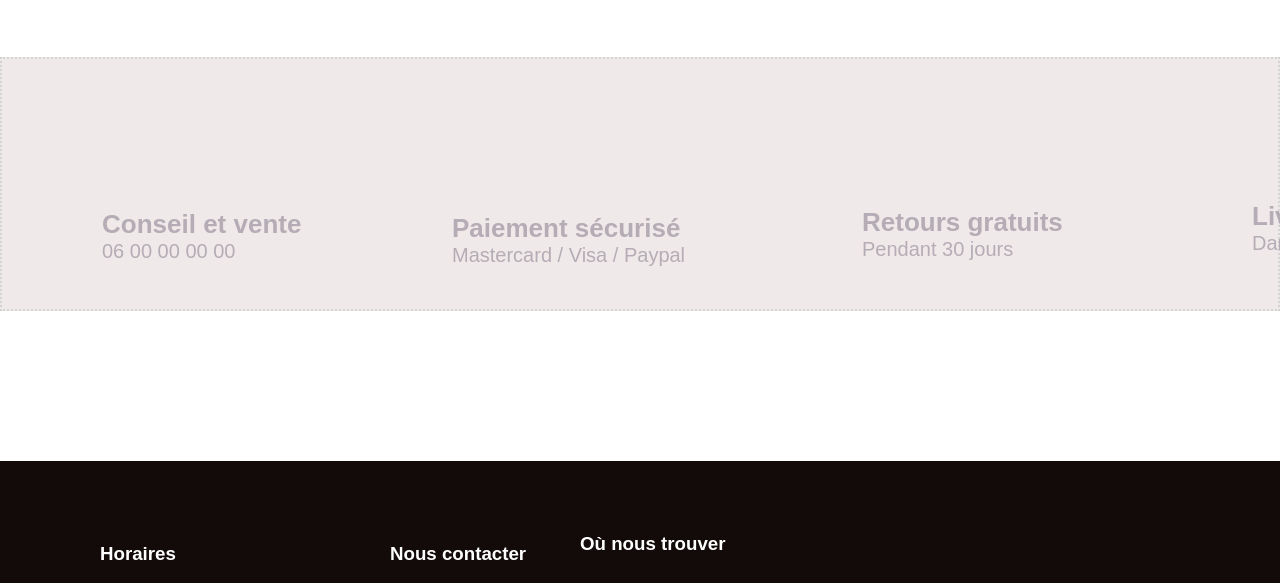
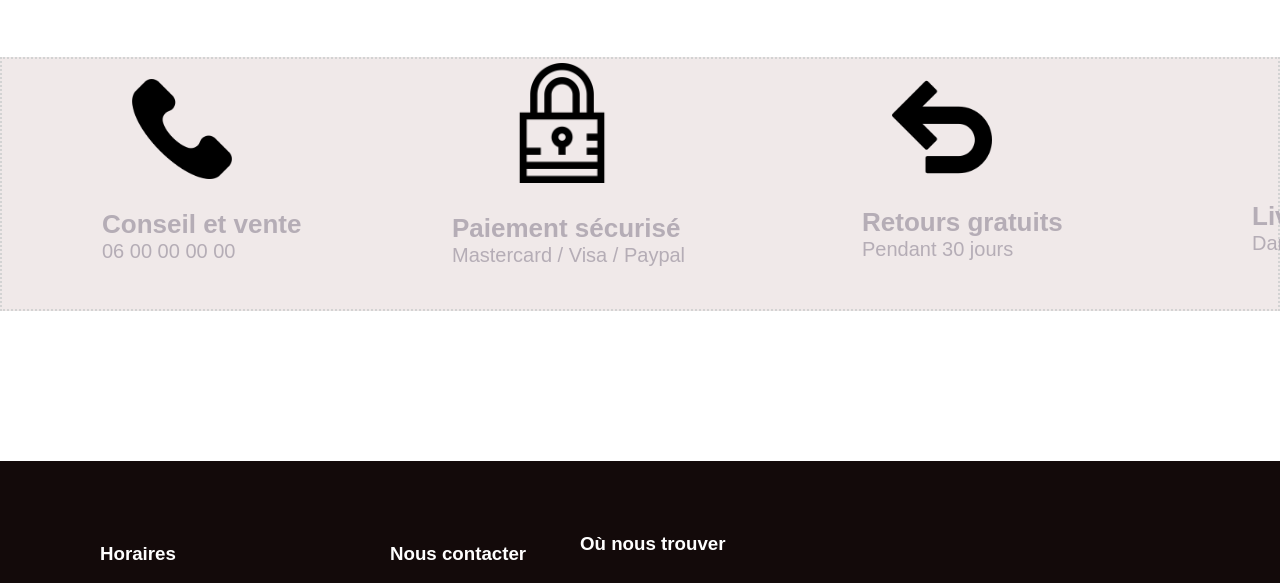
Before and after one commit to yaminanana/Bougies, a plain HTML site: page index.html in a window 1280 px wide. Shown: the part 2199-2782 px from the top of the page. Drawn offline with Linux system fonts and the light colour scheme; grey boxes are pictures that could not be loaded.

Commit message:
Ajoute les logos des services page d'accueil

```diff
--- a/index.html
+++ b/index.html
@@ -79,19 +79,22 @@
     <section id="nosservices">
         <div>
             <div id="conseil">
+                <img src="images/appel-telephonique.png" alt="téléphone" id="imgconseil">
             <h3>Conseil et vente</h3>
             <span><Dt>06 00 00 00 00</Dt></span>
         </div>
         <div id="paiement">
-
+            <img src="images/cadenas.png" alt="cadenas fermé" id="imgpaiement">
             <h3>Paiement sécurisé</h3>
             <span><Dt>Mastercard / Visa / Paypal</Dt></span>
         </div>
         <div id="retour">
+            <img src="images/courbe-de-la-fleche-de-retour-pointant-vers-la-gauche.png" alt="flêche de retour" id="imgretour">
             <h3>Retours gratuits</h3>
             <span><Dt>Pendant 30 jours</Dt></span>
         </div>
         <div id="livraison">
+            <img src="images/livraison-rapide.png" alt="camion rapide" id="imglivraison" >
             <h3>Livraison gratuite</h3>
             <span><Dt>Dans toutes les boutiques</Dt></span>
         </div>
--- a/main.css
+++ b/main.css
@@ -321,10 +321,22 @@ nav a:hover {
     right: 500px;
     top: 100px;
 }
+#imgconseil{
+    height: 100px;
+    position: absolute;
+    left: 630px;
+    top: -80px;
+}
 #paiement{
     position: relative;
     right: 150px;
     top: 50px;
+}
+#imgpaiement{
+    height: 120px;
+    position: absolute;
+    left: 650px;
+    top: -100px;
 }
 
 #retour{
@@ -332,12 +344,23 @@ nav a:hover {
     left: 260px;
     bottom: 10px;
 }
+#imgretour{
+    height: 100px;
+    position: absolute;
+    left: 630px;
+    top: -80px;
+}
 #livraison{
     position: relative;
     left: 650px;
     bottom: 70px;
 }
-
+#imglivraison{
+    height: 150px;
+    position: absolute;
+    left: 650px;
+    bottom: -10px;
+}
 
 /*footer*/
 
```
Also changed, not shown: images/appel-telephonique.png (added), images/cadenas.png (added), images/courbe-de-la-fleche-de-retour-pointant-vers-la-gauche.png (added), images/livraison-rapide.png (added).
